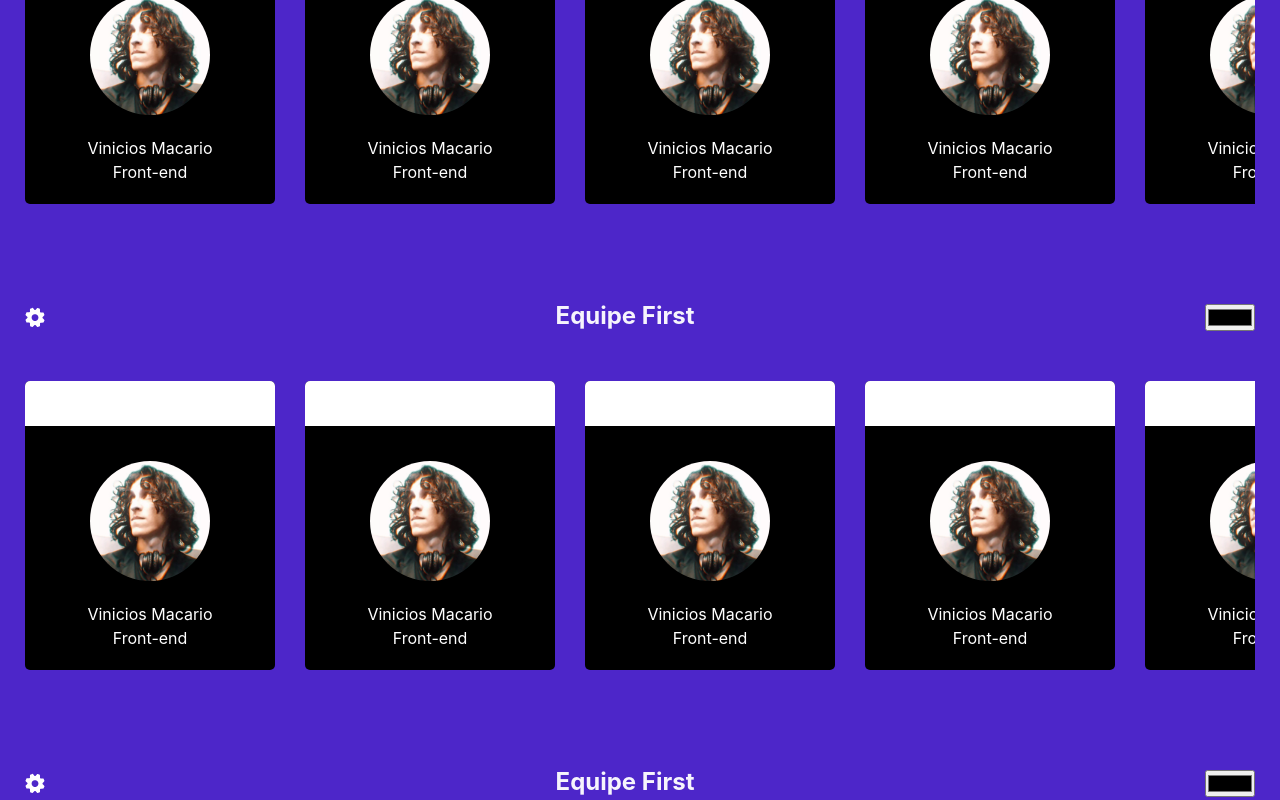
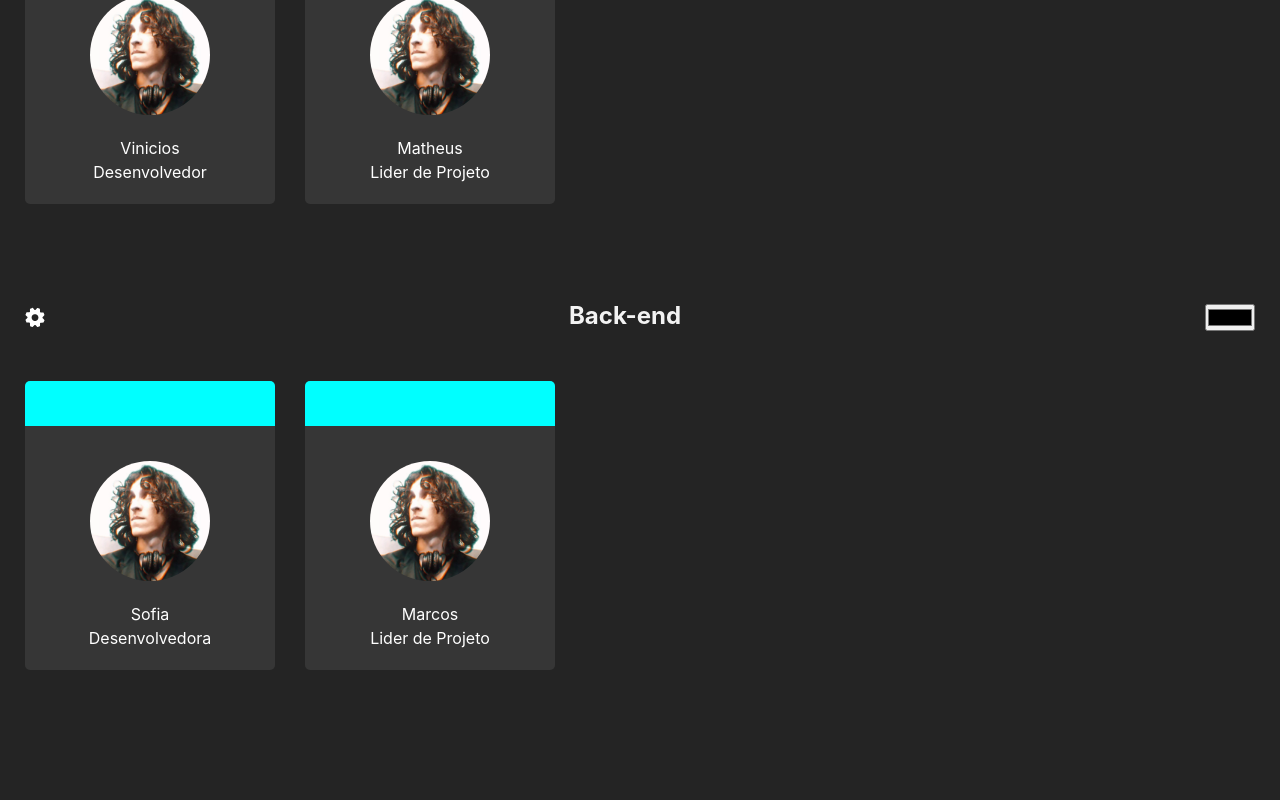
Before and after one commit to ViniciosMacario/Organo, a React (Vite) app: page / in a window 1280 px wide. Shown: the part 1560-2360 px from the top of the page. Built offline with nearby package versions, Linux system fonts and the light colour scheme; data requests are answered from the project's data file.

Commit message:
Connect Api

```diff
--- /dev/null
+++ b/db.json
@@ -0,0 +1,38 @@
+{
+  "equipes": [
+    {
+      "id": "1",
+      "nome": "Front-end",
+      "colaboradores": [{
+        "id": "2",
+        "nome": "Vinicios",
+        "cargo": "Desenvolvedor"
+      },
+      {
+        "id": "1",
+        "nome": "Matheus",
+        "cargo": "Lider de Projeto"
+      }],
+      "descricao": "Equipe responsável pelo Desenvolvimento da UI web do Projeto Organo",
+      "color": "#191970"
+    },
+    {
+      "id": "2",
+      "nome": "Back-end",
+      "colaboradores": [
+        {
+          "id": "1",
+          "nome": "Sofia",
+          "cargo": "Desenvolvedora"
+        },
+        {
+          "id": "2",
+          "nome": "Marcos",
+          "cargo": "Lider de Projeto"
+        }
+      ],
+      "descricao": "Equipe responsável pelo Desenvolvimento da Api do Projeto Organo",
+      "color": "#00BFFF"
+    }
+  ]
+}
--- a/package.json
+++ b/package.json
@@ -5,10 +5,14 @@
   "type": "module",
   "scripts": {
     "dev": "vite",
+    "serve": "json-server --watch db.json",
     "build": "vite build",
     "preview": "vite preview"
   },
   "dependencies": {
+    "axios": "^1.2.2",
+    "hex-to-rgba": "^2.0.1",
+    "json-server": "^0.17.1",
     "react": "^18.2.0",
     "react-dom": "^18.2.0",
     "styled-components": "^5.3.6"
--- a/src/App.jsx
+++ b/src/App.jsx
@@ -1,10 +1,20 @@
+import { useEffect, useState } from "react";
 import { Main, SubTitle } from "./App.js";
 import Footer from "./components/Footer.jsx";
 import Form from "./components/Form.jsx";
 import Header from "./components/Header.jsx";
 import Staff from "./components/Staff.jsx";
 
+
 function App() {
+  const [staffData, setStaffData] = useState([]);
+
+  useEffect(() => {
+    fetch(import.meta.env.VITE_API)
+      .then(response => response.json())
+      .then(data => setStaffData(data))
+  }, [])
+
   return (
     <>
       <Header/>
@@ -15,9 +25,11 @@ function App() {
 
         <section>
           <SubTitle>Minha Organização</SubTitle>
-          <Staff/>
-          <Staff/>
-          <Staff/>
+          {staffData.map(data => {
+            return ( <Staff name={data.nome} colaboradores={data.colaboradores} colorBg={data.color} cargo={data.colaboradores}/> )
+            })
+          }
+
         </section>
       </Main>
       <Footer/>
--- a/src/components/Card.js
+++ b/src/components/Card.js
@@ -10,16 +10,15 @@ export const CardComp = styled.div`
 
   scroll-snap-align: none start;
   border-radius: 5px;
-  background-color: black;
+  background-color: #363636;
+`
 
-  div:nth-of-type(1){
-    border-radius: 5px 5px 0px 0px;
-    width: 100%;
-    height: 45px;
-    background-color: white;
-  }
-
-
+export const ColorTop = styled.div`
+  border-radius: 5px 5px 0px 0px;
+  width: 100%;
+  height: 45px;
+  background-color: ${props => props.color};
+  filter: contrast(10);
 `
 
 export const UserData = styled.div`
--- a/src/components/Card.jsx
+++ b/src/components/Card.jsx
@@ -1,15 +1,15 @@
 import React from 'react'
-import { CardComp, UserData } from './Card'
+import { CardComp, UserData, ColorTop } from './Card'
 import Vinicios from '../img/Vini.jpg'
 
-function Card() {
+function Card({nome, cargo, color}) {
   return (
     <CardComp>
-      <div></div>
+      <ColorTop color={color}></ColorTop>
       <UserData>
         <img className='Photo_User' src={Vinicios} alt=''/>
-        <p>Vinicios Macario</p>
-        <p>Front-end</p>
+        <p>{nome}</p>
+        <p>{cargo}</p>
       </UserData>
     </CardComp>
   )
--- a/src/components/Form.jsx
+++ b/src/components/Form.jsx
@@ -1,17 +1,14 @@
-import React, { useState } from 'react'
+import React, {useState } from 'react'
 import Button from './Form/Button.jsx'
 import Input from './Form/Input.jsx'
 import TextArea from './Form/TextArea.jsx'
 import { FormCreateEquip, FormAddMember, ButtonsGroup, Container, ContainerMax } from './Form.js'
 import Select from './Form/Select.jsx'
 
+
 function Form() {
   const [Time, SetTime] = useState(false);
   const [handleInputTeste, setHandleInput] = useState();
-
-  console.log(handleInputTeste)
-
-
 
   //Funções responsavel por deixar visivel e invisivel os Formulário baseado no Click.
   function aoFormAddMemberClick()
@@ -38,15 +35,16 @@ function Form() {
               type='text'
               placeholder='Digite o nome da Equipe'
               labelText='Nome:'
+              handleOnChange={(e) => setHandleInput(e.target.value)}
               required
             />
             <TextArea/>
             <Input
               type='color'
-              labelText='Nome:'
+              labelText='Escolha uma Cor:'
             />
           </div>
-            <Button text='Criar Time'/>
+            <Button text='Criar Time' />
         </FormCreateEquip>)
       }
 
@@ -56,7 +54,7 @@ function Form() {
             type='text'
             labelText='Nome:'
             placeholder='Digite o nome'
-            handleOnChange={(e) => setHandleInput(e.target.value)}
+            handleOnChange={''}
             required
           />
           <Input
@@ -71,7 +69,8 @@ function Form() {
           />
 
           <Button text='Adicionar Colaborador'/>
-        </FormAddMember>)
+        </FormAddMember>
+        )
       }
       </Container>
     </ContainerMax>
--- a/src/components/Staff.js
+++ b/src/components/Staff.js
@@ -5,7 +5,6 @@ export const Container = styled.section`
   padding: 25px;
 
   color: ${TextColor};
-  background-color: rgba(88, 39, 245, 0.79);
 
   > div:nth-of-type(1){
     margin-block: 25px 50px;
--- a/src/components/Staff.jsx
+++ b/src/components/Staff.jsx
@@ -3,22 +3,24 @@ import Card from './Card.jsx'
 import { InputComp } from './Form/Input'
 import { Container, Members } from './Staff.js'
 import Config from '../assets/Config.svg'
+import hexToRgba from "hex-to-rgba";
 
-function Staff() {
+
+
+function Staff({name, colaboradores, colorBg}) {
+  console.log(colorBg)
   return (
-    <Container>
+    <Container >
       <div>
         <img src={Config} alt='Icone_Engrenagem' />
-        <h2>Equipe First</h2>
-        <InputComp type='Color'required/>
+        <h2>{name}</h2>
+        <InputComp type='Color' required/>
       </div>
       <Members>
-        <Card />
-        <Card />
-        <Card />
-        <Card />
-        <Card />
-        <Card />
+        {colaboradores.map(data => {
+            return (<Card nome={data.nome} cargo={data.cargo} color={colorBg}/>)
+          })
+        }
       </Members>
     </Container>
   )
```
Also changed, not shown: src/components/Hooks/Api.js (added, +40 -0 lines), 2 other files (tests, documents, lock files or other folders).
